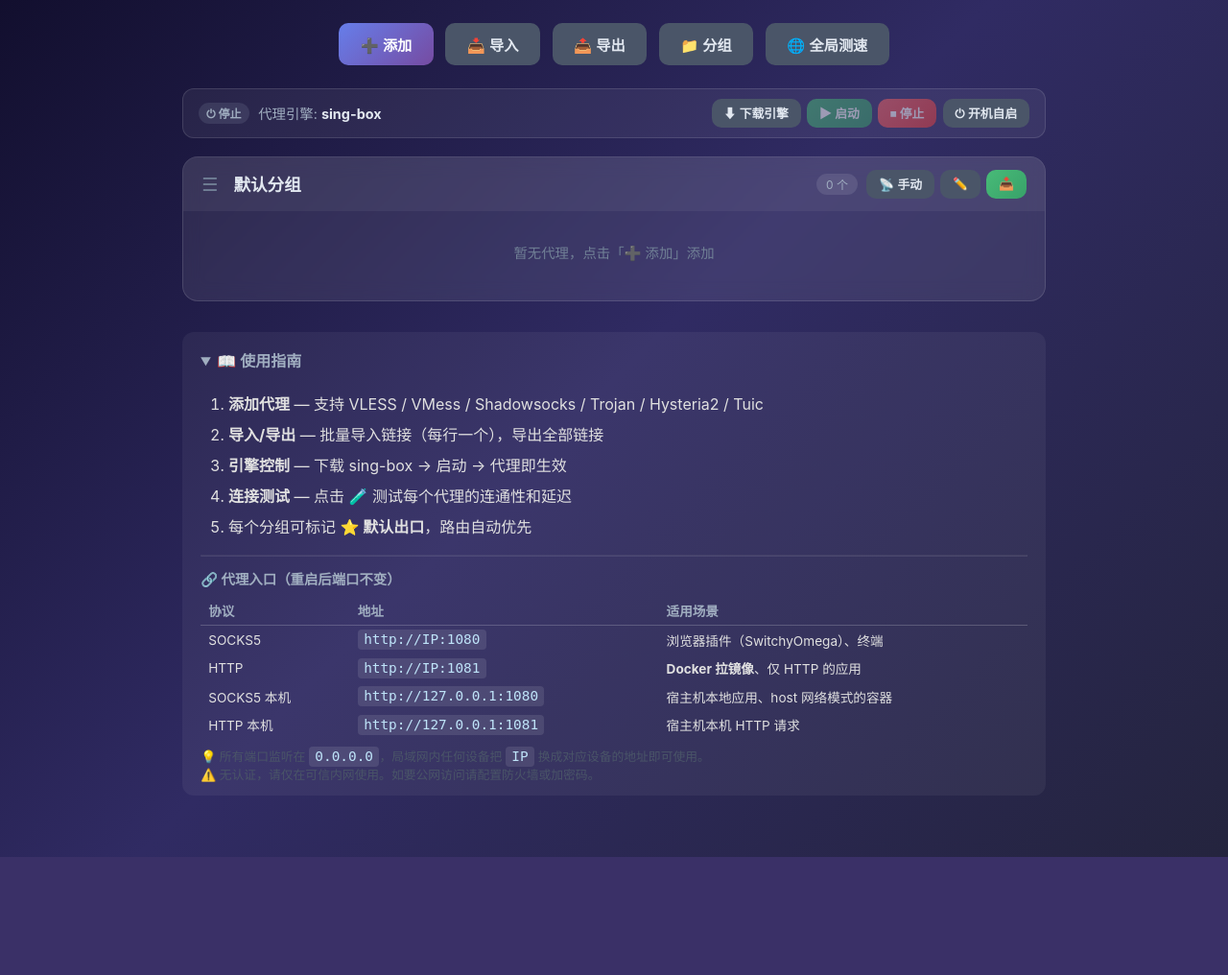
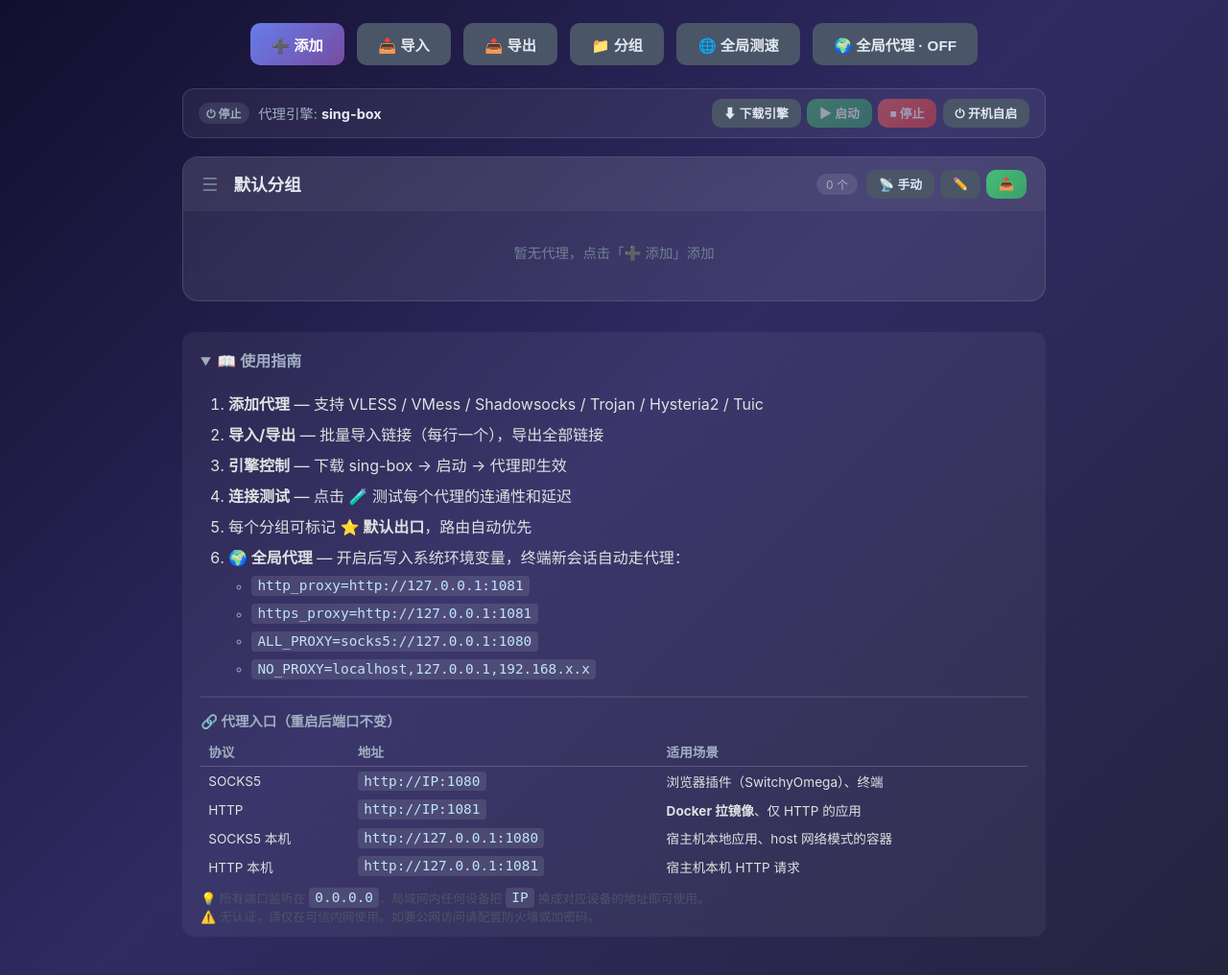
Before and after one commit to pidou999/proxy-manager, a Flask app: page / in a window 1280 px wide, after a click on "📖 使用指南". Shown: the part 104-1120 px from the top of the page at 96% size. Before the commit the page ends 997 px from the top, so only its background shows below. Run offline with Flask 3, Linux system fonts and the light colour scheme.

Commit message:
feat: 全局代理按钮 - 一键开关系统代理环境变量
- 新增 /api/settings/global-proxy GET/POST 端点
- ON：写入 http_proxy/https_proxy/ALL_PROXY/NO_PROXY
- 写入位置：data/global_proxy (DB fallback) + /etc/profile.d 尝试 + ~/.profile 追加
- 前端工具栏「🌍 全局代理·OFF/ON」按钮，绿色点亮
- 使用指南添加全局代理字段说明

```diff
--- a/app.py
+++ b/app.py
@@ -29,6 +29,8 @@ SING_BOX_PATH = os.path.join(BIN_DIR, 'sing-box')
 CONFIG_PATH = os.path.join(BIN_DIR, 'config.json')
 LOG_PATH = os.path.join(BIN_DIR, 'sing-box.log')
 PID_PATH = os.path.join(BIN_DIR, 'sing-box.pid')
+GLOBAL_PROXY_FILE = os.path.join(basedir, 'data', 'global_proxy')
+PROXY_PROFILE = '/etc/profile.d/proxy-manager.sh'
 
 os.makedirs(BIN_DIR, exist_ok=True)
 
@@ -776,6 +778,109 @@ def set_autostart():
     else:
         return jsonify({'error': '设置失败，请检查 crontab 权限'}), 500
 
+
+# ---------- Global Proxy (system-wide env vars) ----------
+
+def _get_global_proxy_status():
+    enabled = os.path.exists(GLOBAL_PROXY_FILE)
+    env_vars = {}
+    if enabled:
+        try:
+            with open(GLOBAL_PROXY_FILE) as f:
+                for line in f:
+                    if '=' in line:
+                        k, v = line.strip().split('=', 1)
+                        env_vars[k] = v
+        except:
+            pass
+    return enabled, env_vars
+
+def _set_global_proxy(enable):
+    env_content = (
+        '# Proxy Manager - Global Proxy Settings (sourced by start-daemon.sh)\n'
+        'export http_proxy=http://127.0.0.1:1081\n'
+        'export https_proxy=http://127.0.0.1:1081\n'
+        'export ftp_proxy=http://127.0.0.1:1081\n'
+        'export ALL_PROXY=socks5://127.0.0.1:1080\n'
+        'export NO_PROXY=localhost,127.0.0.1,.local,10.0.0.0/8,172.16.0.0/12,192.168.0.0/16\n'
+    )
+    if enable:
+        try:
+            with open(GLOBAL_PROXY_FILE, 'w') as f:
+                f.write(env_content)
+        except:
+            return False
+        # Try system-wide profile (may fail without root, that's OK)
+        try:
+            with open(PROXY_PROFILE, 'w') as f:
+                f.write(env_content)
+            os.system(f'chmod +x {PROXY_PROFILE} 2>/dev/null')
+        except:
+            pass
+        # Also try user's .profile
+        try:
+            home = os.environ.get('HOME', '/root')
+            user_profile = os.path.join(home, '.profile')
+            with open(user_profile) as f:
+                up_content = f.read()
+            marker = '# PROXY MANAGER'
+            if marker not in up_content:
+                with open(user_profile, 'a') as f:
+                    f.write('\n' + env_content)
+        except:
+            pass
+    else:
+        try:
+            if os.path.exists(GLOBAL_PROXY_FILE):
+                os.remove(GLOBAL_PROXY_FILE)
+        except:
+            return False
+        for p in [PROXY_PROFILE]:
+            try:
+                if os.path.exists(p):
+                    os.remove(p)
+            except:
+                pass
+        # Remove from user .profile
+        try:
+            home = os.environ.get('HOME', '/root')
+            user_profile = os.path.join(home, '.profile')
+            if os.path.exists(user_profile):
+                with open(user_profile) as f:
+                    lines = f.readlines()
+                keep = []
+                skip = False
+                for line in lines:
+                    if '# PROXY MANAGER' in line:
+                        skip = True
+                    if skip and line.strip() == '':
+                        skip = False
+                        continue
+                    if not skip:
+                        keep.append(line)
+                with open(user_profile, 'w') as f:
+                    f.writelines(keep)
+        except:
+            pass
+    return True
+
+@app.route('/api/settings/global-proxy', methods=['GET'])
+def get_global_proxy():
+    enabled, env_vars = _get_global_proxy_status()
+    return jsonify({'enabled': enabled, 'env_vars': env_vars, 'env_path': GLOBAL_PROXY_FILE})
+
+@app.route('/api/settings/global-proxy', methods=['POST'])
+def set_global_proxy():
+    data = request.get_json()
+    enable = data.get('enabled', True)
+    ok = _set_global_proxy(enable)
+    if ok:
+        msg = '🌍 全局代理已开启，终端新会话自动生效。' if enable else '🌍 全局代理已关闭，环境变量已清除。'
+        return jsonify({'enabled': enable, 'message': msg})
+    else:
+        return jsonify({'error': '设置失败'}), 500
+
+
 @app.route('/api/core/download', methods=['POST'])
 def core_download():
     """Download sing-box binary."""
--- a/static/js/app.js
+++ b/static/js/app.js
@@ -48,6 +48,7 @@ document.addEventListener('DOMContentLoaded', () => {
     const btnExport = document.getElementById('btn-export');
     const btnAddGroup = document.getElementById('btn-add-group');
     const btnTestAll = document.getElementById('btn-test-all');
+    const btnGlobalProxy = document.getElementById('btn-global-proxy');
 
     // ─── Toast ───────────────────────────────────────────
     function toast(text, type = 'info', duration = 3000) {
@@ -684,9 +685,49 @@ document.addEventListener('DOMContentLoaded', () => {
         }
     });
 
+    // ─── Global Proxy ────────────────────────────────────
+    async function checkGlobalProxy() {
+        try {
+            const resp = await fetch('/api/settings/global-proxy');
+            const data = await resp.json();
+            if (data.enabled) {
+                btnGlobalProxy.className = 'btn btn-sm btn-success';
+                btnGlobalProxy.textContent = '🌍 全局代理 · ON';
+            } else {
+                btnGlobalProxy.className = 'btn btn-secondary';
+                btnGlobalProxy.textContent = '🌍 全局代理 · OFF';
+            }
+        } catch(e) {}
+    }
+
+    btnGlobalProxy.addEventListener('click', async () => {
+        const isEnabled = btnGlobalProxy.textContent.includes('ON');
+        btnGlobalProxy.disabled = true;
+        btnGlobalProxy.textContent = '⏳ 处理中...';
+        try {
+            const resp = await fetch('/api/settings/global-proxy', {
+                method: 'POST',
+                headers: {'Content-Type': 'application/json'},
+                body: JSON.stringify({enabled: !isEnabled}),
+            });
+            const data = await resp.json();
+            if (resp.ok) {
+                toast(data.message, 'success');
+                await checkGlobalProxy();
+            } else {
+                toast(data.error || '设置失败', 'error');
+            }
+        } catch(e) {
+            toast('设置失败: ' + e.message, 'error');
+        } finally {
+            btnGlobalProxy.disabled = false;
+        }
+    });
+
     // ─── Init ────────────────────────────────────────────
     checkEngineStatus();
     checkAutostart();
+    checkGlobalProxy();
     loadGroups();
 
     // Auto-refresh every 60s
--- a/templates/index.html
+++ b/templates/index.html
@@ -25,6 +25,7 @@
             <button id="btn-export" class="btn btn-secondary">📤 导出</button>
             <button id="btn-add-group" class="btn btn-secondary">📁 分组</button>
             <button id="btn-test-all" class="btn btn-secondary">🌐 全局测速</button>
+            <button id="btn-global-proxy" class="btn btn-secondary" title="设置系统环境变量 http_proxy/ALL_PROXY，终端命令自动走代理">🌍 全局代理 · OFF</button>
         </div>
 
         <!-- Proxy Engine Control Panel -->
@@ -57,6 +58,13 @@
                     <li><strong>引擎控制</strong> — 下载 sing-box → 启动 → 代理即生效</li>
                     <li><strong>连接测试</strong> — 点击 🧪 测试每个代理的连通性和延迟</li>
                     <li>每个分组可标记 <strong>⭐ 默认出口</strong>，路由自动优先</li>
+                    <li><strong>🌍 全局代理</strong> — 开启后写入系统环境变量，终端新会话自动走代理：</li>
+                    <ul style="margin:0 0 0.5rem 1.5rem; font-size:0.85rem; color:#a0aec0;">
+                        <li><code>http_proxy=http://127.0.0.1:1081</code></li>
+                        <li><code>https_proxy=http://127.0.0.1:1081</code></li>
+                        <li><code>ALL_PROXY=socks5://127.0.0.1:1080</code></li>
+                        <li><code>NO_PROXY=localhost,127.0.0.1,192.168.x.x</code></li>
+                    </ul>
                 </ol>
                 <hr style="margin:0.8rem 0;border-color:rgba(255,255,255,0.1);">
                 <h4 style="margin-bottom:0.5rem;font-size:0.9rem;color:#a0aec0;">🔗 代理入口（重启后端口不变）</h4>
```
Also changed, not shown: 1 other file.
